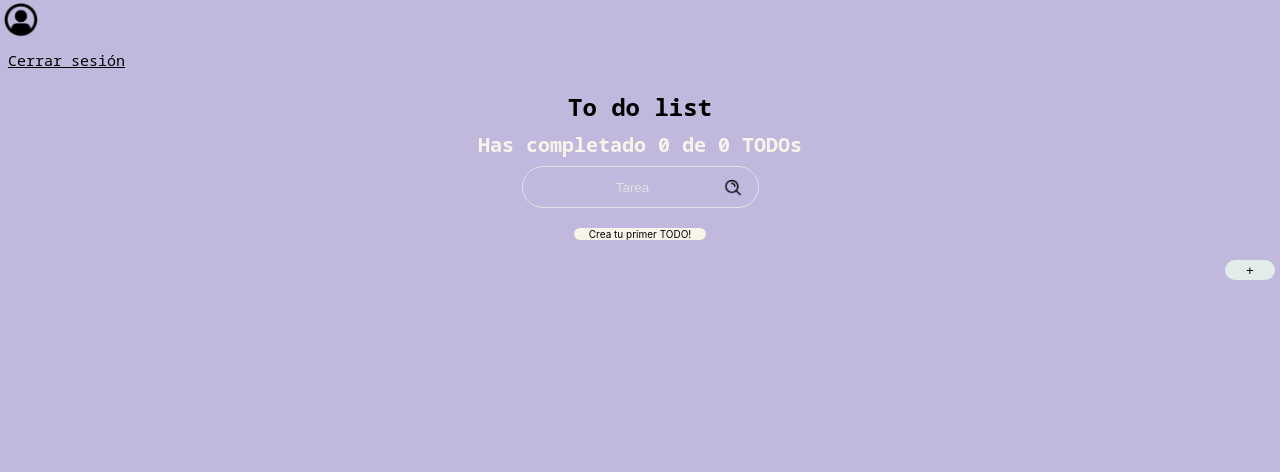
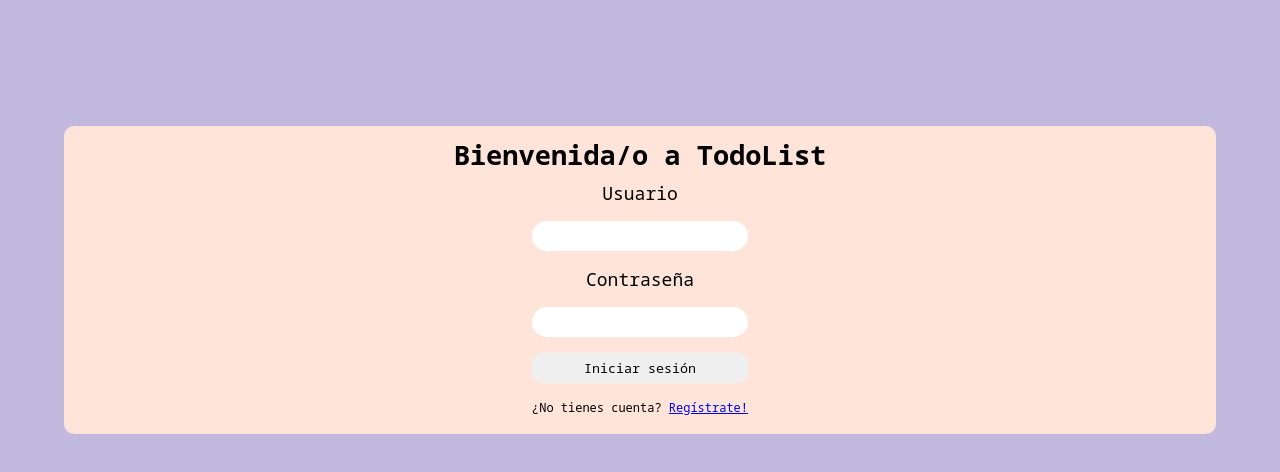
Before and after one commit to JuanCamilo-R/ToDoList, a React (Create React App) app: page / in a window 1280 px wide. Shown: the top 472 px of the page. Built offline with nearby package versions, Linux system fonts and the light colour scheme.

Commit message:
Añadiendo sessionStorage

```diff
--- a/src/App/App.js
+++ b/src/App/App.js
@@ -4,6 +4,7 @@ import { BrowserRouter as Router, Switch, Route } from "react-router-dom";
 import { AppUI } from "./AppUI";
 import { FormInitTemplate } from "../components/FormInitTemplate";
 import { TodoProvider } from "../TodoContext";
+import { useToken } from "../TodoContext/useToken";
 
 // const defaultTodos = [
 // 	{ text: "Cortar cebolla", completed: true },
@@ -12,14 +13,13 @@ import { TodoProvider } from "../TodoContext";
 // ];
 
 function App() {
+	const { token, setToken } = useToken("USER_TOKEN");
 	return (
 		<Router>
 			<TodoProvider>
 				<Switch>
 					<Route exact path="/">
-						<AppUI />
-					</Route>
-					<Route exact path="/login">
+						{!token ? (
 							<FormInitTemplate
 								mainTitle={"Bienvenida/o a TodoList"}
 								submitText={"Iniciar sesión"}
@@ -27,14 +27,18 @@ function App() {
 								spanLinkInfo={"Regístrate!"}
 								spanLink={"/signup"}
 								errorMessage={"Datos incorrectos"}
+								saveInitToken={setToken}
 							/>
+						) : (
+							<AppUI />
+						)}
 					</Route>
 					<Route exact path="/signup">
 						<FormInitTemplate
 							mainTitle={"Regístrate en TodoList"}
 							spanInfo={"¿Ya tienes cuenta?"}
 							spanLinkInfo={"Inicia sesión!"}
-							spanLink={"/login"}
+							spanLink={"/"}
 							submitText={"Crear cuenta"}
 							errorMessage={
 								"Hubo un error al crear tu cuenta, inténtalo otra vez"
--- a/src/TodoContext/index.js
+++ b/src/TodoContext/index.js
@@ -1,6 +1,7 @@
 import React, { useState } from "react";
 
 import { useLocalStorage } from "./useLocalStorage";
+import { useToken } from "./useToken";
 
 const TodoContext = React.createContext();
 
@@ -11,6 +12,8 @@ function TodoProvider(props) {
 		loading,
 		error,
 	} = useLocalStorage("TODOS_V1", []);
+
+	const { token, setToken } = useToken("USER_TOKEN");
 
 	const axios = require("axios");
 
@@ -88,6 +91,8 @@ function TodoProvider(props) {
 				setUserName,
 				createUser,
 				logInUser,
+				token,
+				setToken,
 			}}
 		>
 			{props.children}
--- /dev/null
+++ b/src/TodoContext/useToken.js
@@ -0,0 +1,22 @@
+import { useState } from "react";
+
+function useToken(tokenName) {
+	const getToken = () => {
+		const tokenString = sessionStorage.getItem(tokenName);
+		return tokenString;
+	};
+
+	const [token, setToken] = useState(getToken());
+
+	const saveToken = (userToken) => {
+		sessionStorage.setItem(tokenName, userToken);
+		setToken(userToken);
+	};
+
+	return {
+		setToken: saveToken,
+		token,
+	};
+}
+
+export { useToken };
--- a/src/components/FormInitTemplate.js
+++ b/src/components/FormInitTemplate.js
@@ -12,8 +12,10 @@ function FormInitTemplate({
 	spanLink,
 	spanLinkInfo,
 	errorMessage,
+	saveInitToken,
 }) {
-	const { setUserName, createUser, logInUser } = useContext(TodoContext);
+	const { setUserName, createUser, logInUser, setToken } =
+		useContext(TodoContext);
 
 	const [userOnForm, setUserOnForm] = useState("");
 	const [userPasswordOnForm, setUserPasswordOnForm] = useState("");
@@ -21,16 +23,17 @@ function FormInitTemplate({
 
 	let history = useHistory();
 
-	const onSubmitLogIn = async (event) => {
+	const onSubmit = (event) => {
 		event.preventDefault();
-		if (spanLink === "/login") {
+		if (spanLink === "/") {
 			const user = {
 				name: userOnForm,
 				password: userPasswordOnForm,
 			};
 			createUser(user)
 				.then((res) => {
-					history.push("/login");
+					console.log(res);
+					history.push("/");
 				})
 				.catch((e) => {
 					setErrorOnSubmit(true);
@@ -43,10 +46,13 @@ function FormInitTemplate({
 			logInUser(user)
 				.then((res) => {
 					setUserName(userOnForm);
+					setToken(res.data);
+					console.log(res.data);
+					saveInitToken(res.data);
 					history.push("/");
-					setErrorOnSubmit(false);
 				})
 				.catch((e) => {
+					console.log(e);
 					setErrorOnSubmit(true);
 				});
 		}
@@ -63,7 +69,7 @@ function FormInitTemplate({
 	return (
 		<section className="formContainerLogin">
 			<h2 className="formContainerLogin__main-title">{mainTitle}</h2>
-			<form onSubmit={onSubmitLogIn} className="formLogin">
+			<form onSubmit={onSubmit} className="formLogin">
 				<label htmlFor="">Usuario</label>
 				<input
 					type="text"
```
Lines whose indentation alone changed are shown as unchanged.
